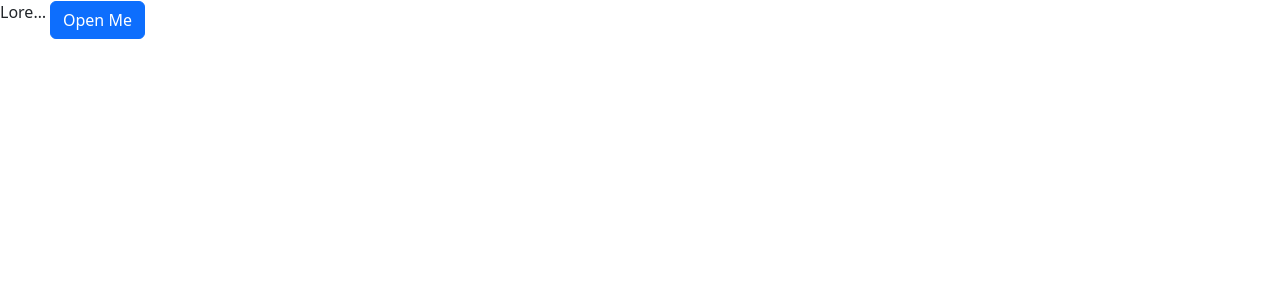
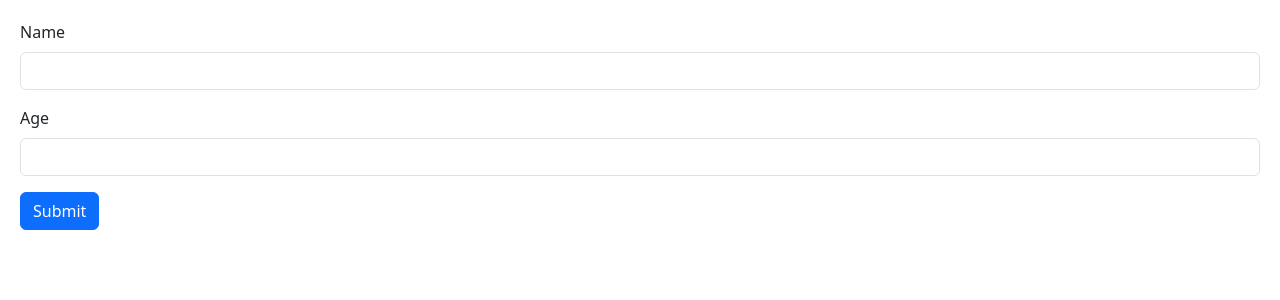
Before and after one commit to riverkahrhoff/React-Tutorial, a React (Vite) app: page / in a window 1280 px wide. Shown: the top 300 px of the page. Built offline with nearby package versions, Linux system fonts and the light colour scheme.

Commit message:
form exercises using useRef

```diff
--- a/src/App.tsx
+++ b/src/App.tsx
@@ -2,82 +2,12 @@
 import { produce } from "immer";
 import "bootstrap/dist/css/bootstrap.min.css";
 import ExpandableText from "./components/ExpandableText";
+import Form from "./components/Form";
 
 function App() {
-  const [game, setGame] = useState({
-    id: 1,
-    player: {
-      name: "John",
-    },
-  });
-
-  const [pizza, setPizza] = useState({
-    name: "Spicy Pepperoni",
-    toppings: ["Mushroom"],
-  });
-
-  // const [open, setOpen] = useState(false);
-  // const [maxWidth, setMaxWidth] = useState("50px");
-
-  const [cart, setCart] = useState({
-    discount: 0.1,
-    items: [
-      { id: 1, title: "Product 1", quantity: 1 },
-      { id: 2, title: "Product 2", quantity: 1 },
-    ],
-  });
-
-  const handleCLick = () => {
-    setGame({ ...game, player: { ...game.player, name: "River" } });
-  };
-
-  const handleCLicK = () => {
-    setPizza({ ...pizza, toppings: [...pizza.toppings, "Olives"] });
-  };
-
-  const hAndleClick = () => {
-    setCart((prevCart) =>
-      produce(prevCart, (draft) => {
-        const item = draft.items.find((item) => item.id === 1);
-        if (item) item.quantity++;
-      })
-    );
-  };
-
-  // const handleClick = () => {
-  //   setOpen(!open);
-  //   setMaxWidth(open ? "" : "50px");
-  // };
-
   return (
     <div>
-      <ExpandableText>
-        Lorem ipsum dolor sit amet, consectetur adipiscing elit, sed do eiusmod
-        tempor incididunt ut Slabore et dolore magna aliqua. Ut enim ad minim
-        veniam, quis nostrud exercitation ullamco laboris nisi ut aliquip ex ea
-        commodo consequat. Duis aute irure dolor in reprehenderit in voluptate
-        velit esse cillum dolore eu fugiat nulla pariatur. Excepteur sint
-        occaecat cupidatat non proident, sunt in culpa qui officia deserunt
-        mollit anim id est laborum.
-      </ExpandableText>
-      {/* <span
-        className="d-inline-block text-truncate"
-        style={{
-          maxWidth: `${maxWidth}`,
-          overflow: "hidden",
-          whiteSpace: "nowrap",
-        }}
-        title="text"
-      >
-        Lorem ipsum dolor sit amet, consectetur adipiscing elit, sed do eiusmod
-        tempor incididunt ut Slabore et dolore magna aliqua. Ut enim ad minim
-        veniam, quis nostrud exercitation ullamco laboris nisi ut aliquip ex ea
-        commodo consequat. Duis aute irure dolor in reprehenderit in voluptate
-        velit esse cillum dolore eu fugiat nulla pariatur. Excepteur sint
-        occaecat cupidatat non proident, sunt in culpa qui officia deserunt
-        mollit anim id est laborum.
-      </span>
-      <button onClick={handleClick}>Click Me</button> */}
+      <Form />
     </div>
   );
 }
--- a/src/components/ExpandableText.tsx
+++ b/src/components/ExpandableText.tsx
@@ -14,11 +14,11 @@
   return (
     <div>
       <span
-        className="d-inline-block text-truncate"
+        className={`d-inline-block ${open ? "" : "text-truncate"}`}
         style={{
           maxWidth: open ? "none" : "50px",
-          overflow: "hidden",
-          whiteSpace: "nowrap",
+          whiteSpace: open ? "normal" : "nowrap",
+          display: open ? "block" : "inline-block",
         }}
         title={children}
       >
--- /dev/null
+++ b/src/components/Form.tsx
@@ -0,0 +1,35 @@
+import React, { FormEvent, useRef } from "react";
+
+const Form = () => {
+  const nameRef = useRef<HTMLInputElement>(null);
+  const ageRef = useRef<HTMLInputElement>(null);
+  const person = { name: "", age: 0 };
+
+  const handleSubmit = (event: FormEvent) => {
+    event.preventDefault();
+    if (nameRef.current !== null) person.name = nameRef.current.value;
+    if (ageRef.current !== null) person.age = parseInt(ageRef.current.value);
+    console.log(person);
+  };
+  return (
+    <form onSubmit={handleSubmit}>
+      <div className="mb-3">
+        <label htmlFor="name" className="form-label">
+          Name
+        </label>
+        <input ref={nameRef} id="name" type="text" className="form-control" />
+      </div>
+      <div className="mb-3">
+        <label htmlFor="age" className="form-label">
+          Age
+        </label>
+        <input ref={ageRef} id="age" type="number" className="form-control" />
+      </div>
+      <button className="btn btn-primary" type="submit">
+        Submit
+      </button>
+    </form>
+  );
+};
+
+export default Form;
--- /dev/null
+++ b/src/index.css
@@ -0,0 +1,3 @@
+body {
+    padding: 20px;
+}
--- a/src/main.tsx
+++ b/src/main.tsx
@@ -1,6 +1,7 @@
 import { StrictMode } from "react";
 import { createRoot } from "react-dom/client";
 import App from "./App.tsx";
+import "./index.css";
 
 createRoot(document.getElementById("root")!).render(
   <StrictMode>
```
